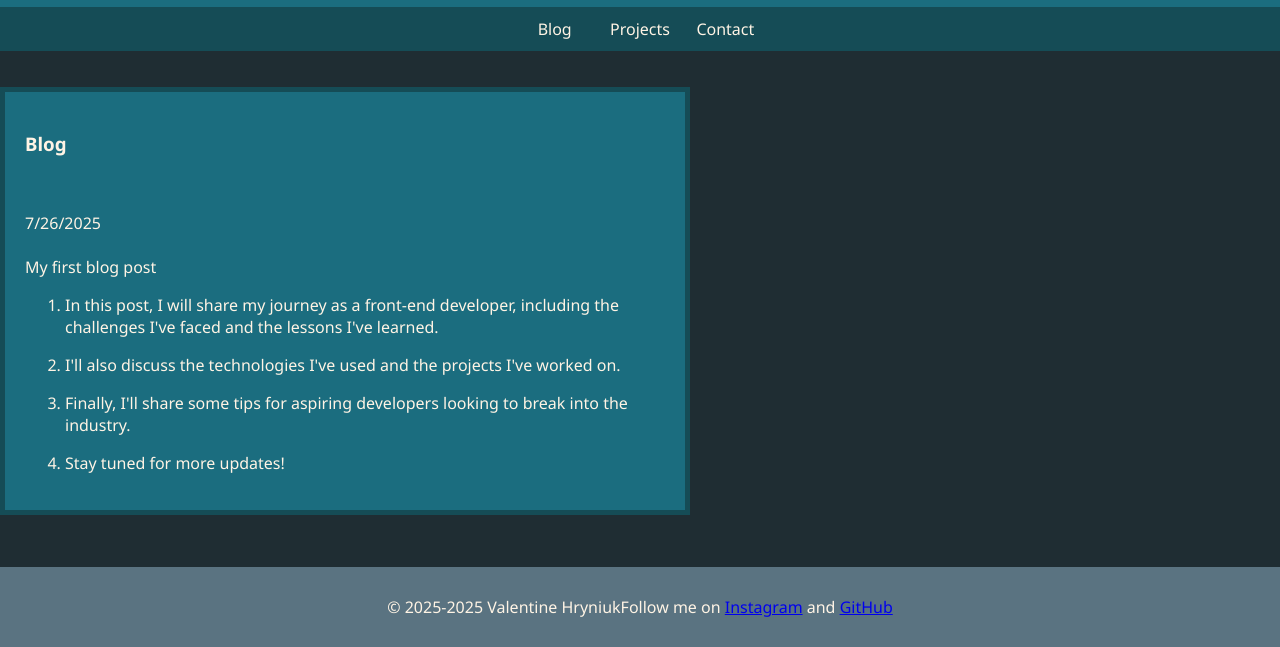
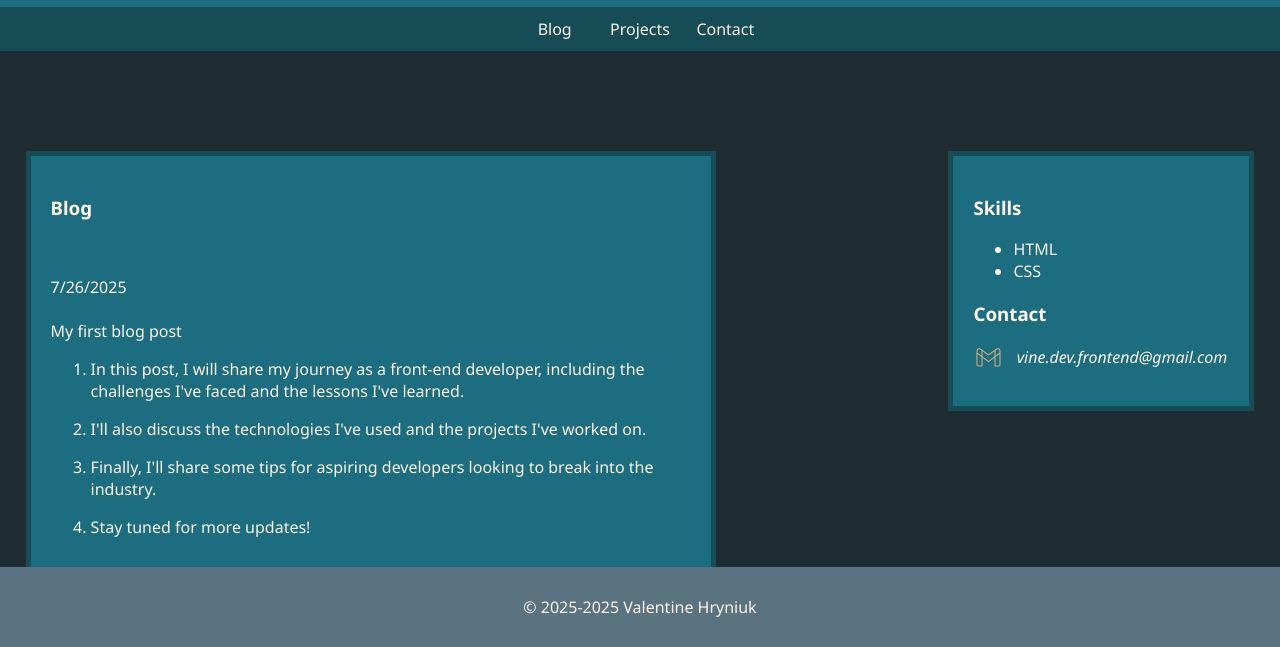
Before and after one commit to VineDevFrontend/Web-Portfolio, a plain HTML site: page index.html in a window 1280 px wide. Shown: the part 153-800 px from the top of the page. Drawn offline with Linux system fonts and the light colour scheme.

Commit message:
release v0.0.4 - added icons and updated styles - add sidebar

```diff
--- a/css/style.css
+++ b/css/style.css
@@ -1,14 +1,6 @@
 /* <weight>: Use a value from 100 to 900 */
 /* <uniquifier>: Use a unique and descriptive class name */
 /* Noto Sans Font Styles */
-
-@media screen and (min-width: 768px) and (max-width: 1980px) {
-  body {
-
-  }
-
-}
-
 .noto-sans-noto-sans-400 {
   font-family: "Noto Sans", sans-serif;
   font-optical-sizing: auto;
@@ -22,7 +14,8 @@ body {
     background-color: rgb(31, 45, 51);
     /* Color: Ivory Sand */
     color: rgb(255, 244, 229);
-    width: 100%;
+    max-width: 1280px;
+    margin: 0 auto;
     height: auto;
     font-family: "Noto Sans", sans-serif;
 }
@@ -45,7 +38,6 @@ body {
 .header-main-title {
     font-size: 2.5em;
     text-align: center;
-
     margin: 0;
 }
 
@@ -115,14 +107,41 @@ body {
     height: auto;
     left: 0px;
     padding: 20px;
+    margin: 5% 2%;
     background-color: rgb(27, 109, 127);
     border: solid 5px rgb(21, 76, 86);
     color: rgb(255, 244, 229);
 }
 
+#sidebar {
+    position: absolute;
+    top: 30vh;
+    right: 0px;
+    width: 20%;
+    height: auto;
+    padding: 20px;
+    margin: 5% 2%;
+    background-color: rgb(27, 109, 127);
+    border: solid 5px rgb(21, 76, 86);
+    color: rgb(255, 244, 229);
+}
 
+.email {
+    display: flex;
+    align-items: center;
+    justify-content: center;
+    font-size: 1em;
+}
 
+#email-icon {
+    margin-right: 8px;
+    margin-left: 0;
+}
 
+#email-text {
+    margin-left: 8px;
+    font-size: 1em;
+}
 
 #footer {
     position: absolute;
--- a/index.html
+++ b/index.html
@@ -48,7 +48,7 @@
             <p></p>
         </footer>
     </article>
-    <div>
+    <div id="sidebar">
         <aside>
             <h3>Skills</h3>
             <ul>
@@ -58,12 +58,13 @@
         </aside>
         <aside>
             <h3>Contact</h3>
-            <p></p>
+            <address class="contact-info">
+                <p class="email"><img id="email-icon" src="image/icons/icons8-gmail-50.png" width="25px" alt="Email Icon">    <span id="email-text">vine.dev.frontend@gmail.com</span></p>
+            </address>
         </aside>
     </div>
     <footer id="footer">
         <p>© 2025-2025 Valentine Hryniuk</p>
-        <p>Follow me on <a href="#">Instagram</a> and <a href="#">GitHub</a></p>
     </footer>
 </body>
 </html>
```
Also changed, not shown: image/icons/icons8-gmail-50.png (added).
